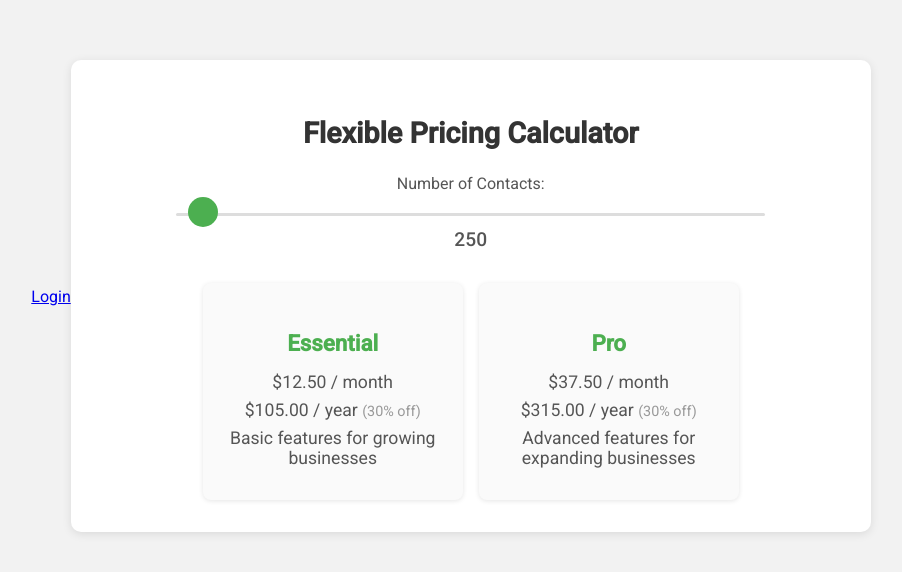
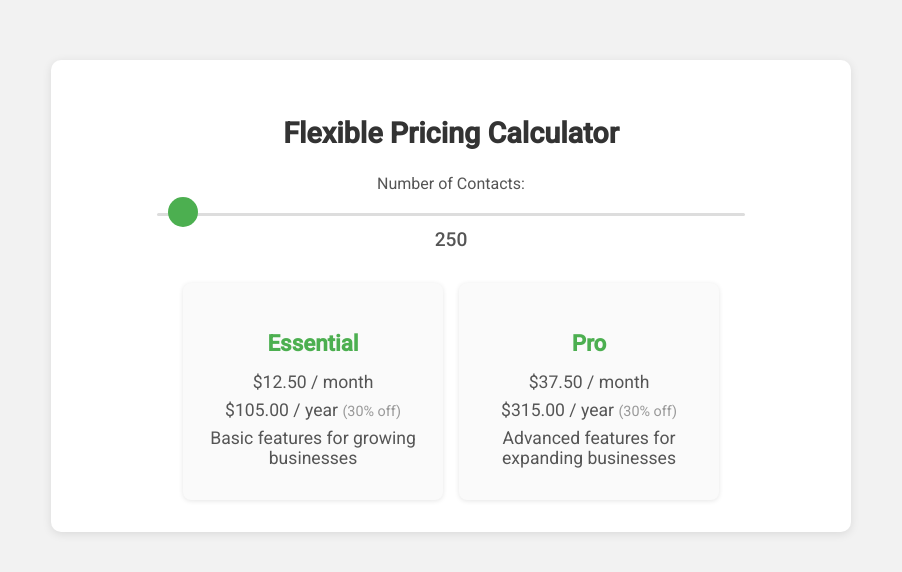
Before and after one commit to Jpaku93/David-Demo, a website: page src/index.html in a window 1280 px wide. Shown: the part 124-696 px from the top of the page, without its empty margins (189-1091 px from the left). Drawn offline with Linux system fonts and the light colour scheme.

Commit message:
Update index.html
removed login button

```diff
--- a/src/index.html
+++ b/src/index.html
@@ -121,7 +121,7 @@
   </style>
 </head>
 <body>
-  <a href="login.html" class="btn">Login</a>
+
   <div class="pricing-container">
     <h2>Flexible Pricing Calculator</h2>
     <div class="slider-wrapper">
```
